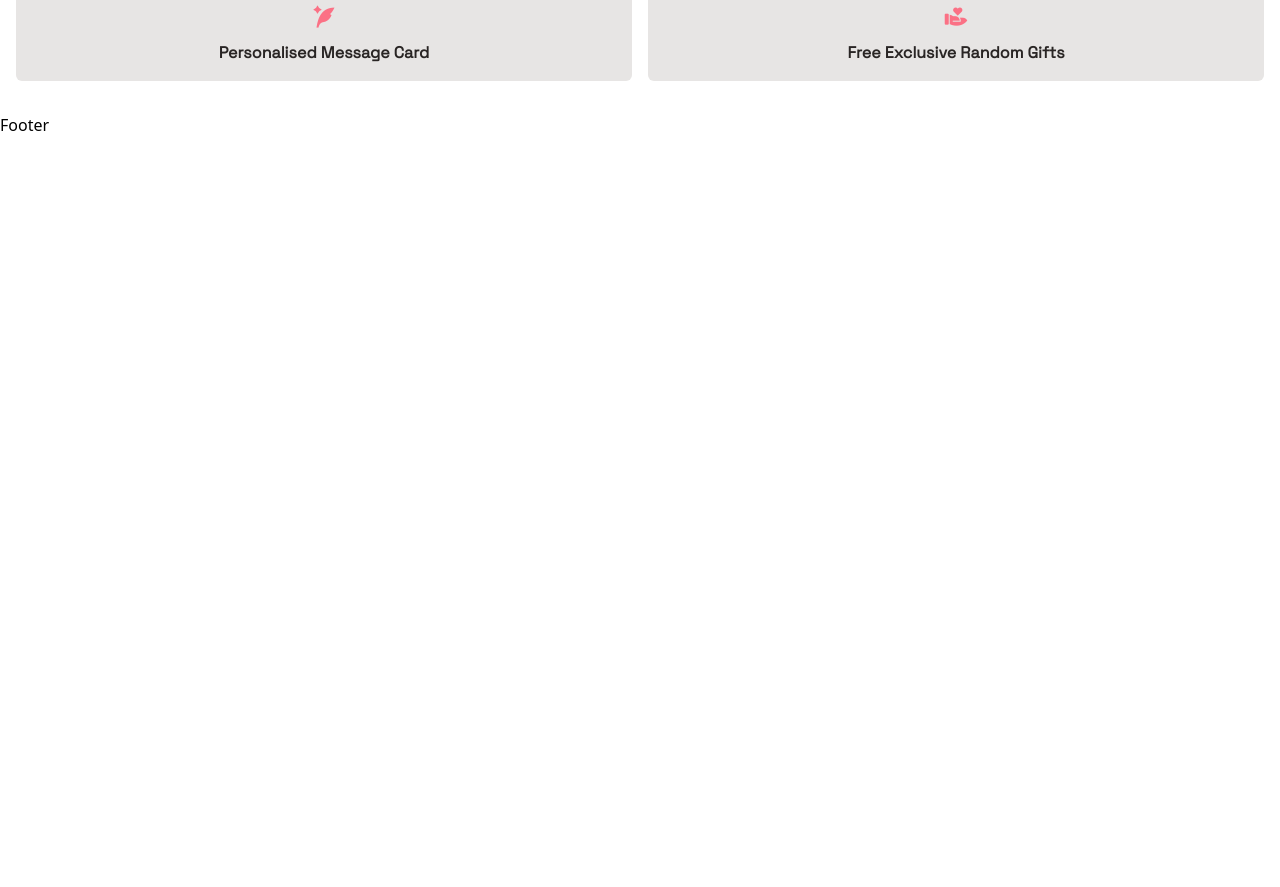
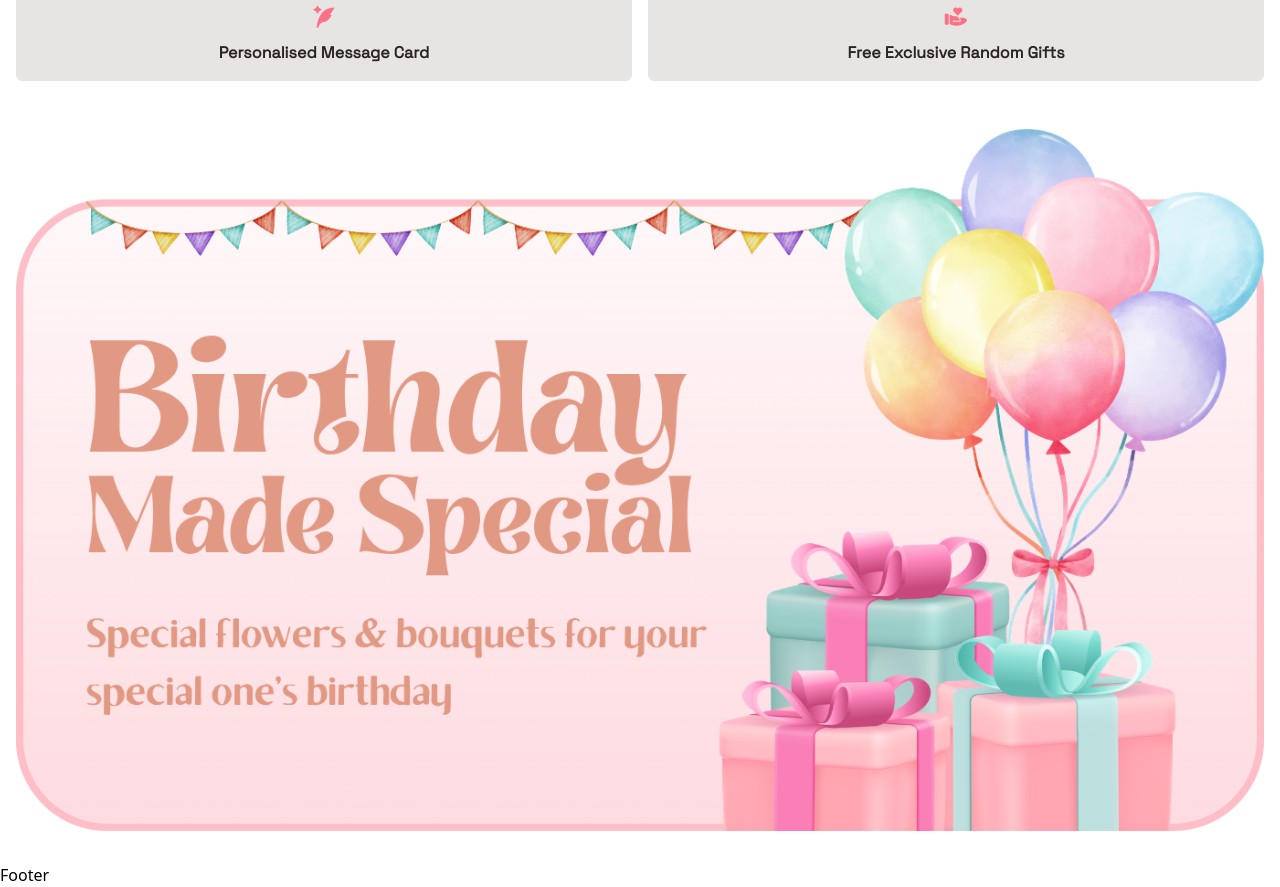
Before and after one commit to magnetfunnelspro/ThanksDAISY, a React (Vite) app: page / in a window 1280 px wide. Shown: the part 1500-2387 px from the top of the page. Before the commit the page ends 1637 px from the top, so only its background shows below. Built offline with nearby package versions, Linux system fonts and the light colour scheme.

Commit message:
Ad Banner added

```diff
--- a/src/pages/Home.jsx
+++ b/src/pages/Home.jsx
@@ -252,7 +252,10 @@ const Home = () => {
         </div>
       </div>
 
-
+      {/* Ad Banners */}
+      <div className="w-full flex flex-col gap-4">
+        <img src="/AdBanner.png" alt="" className="w-full" />
+      </div>
     </div>
   );
 };
```
Also changed, not shown: public/AdBanner.png (added).
